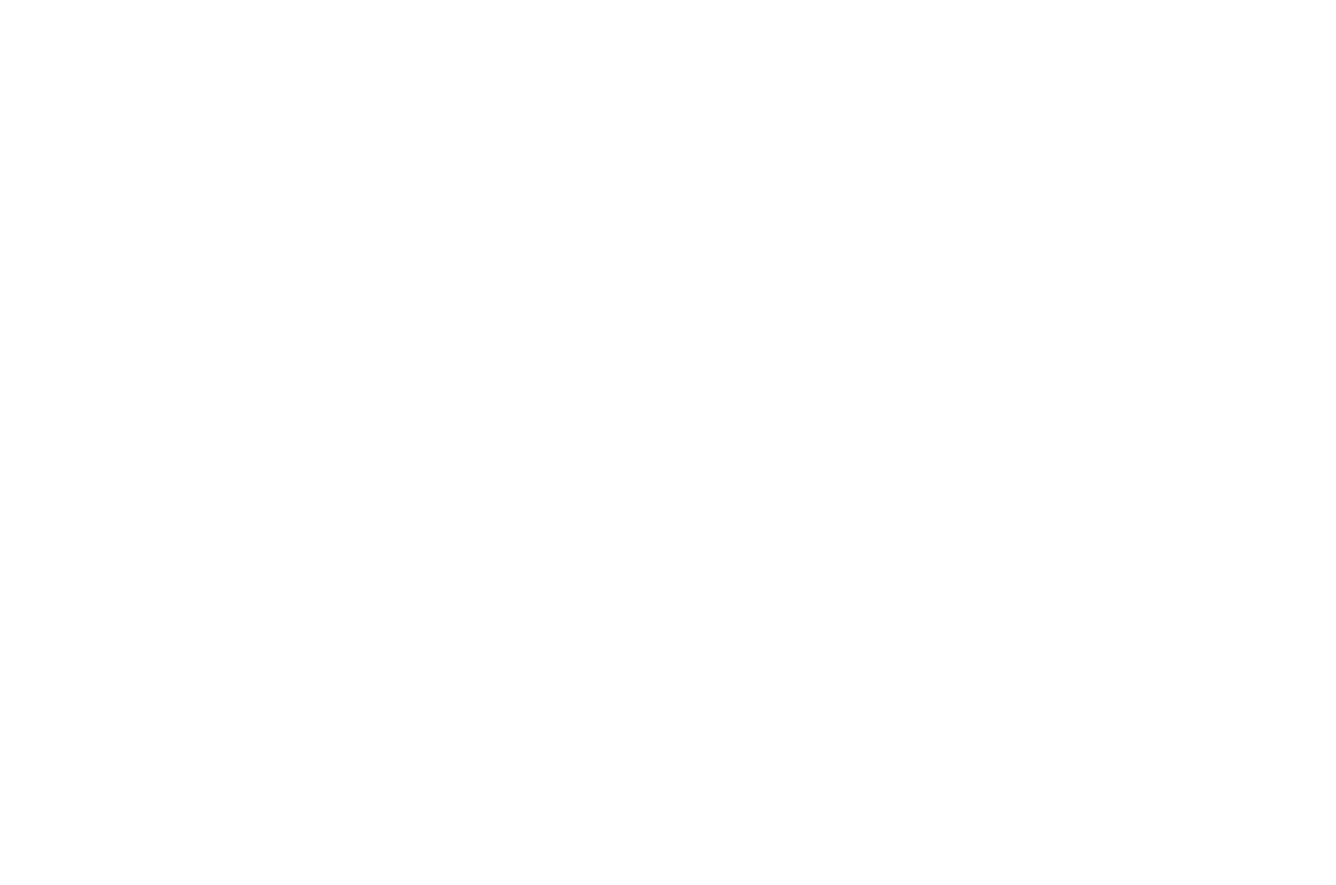
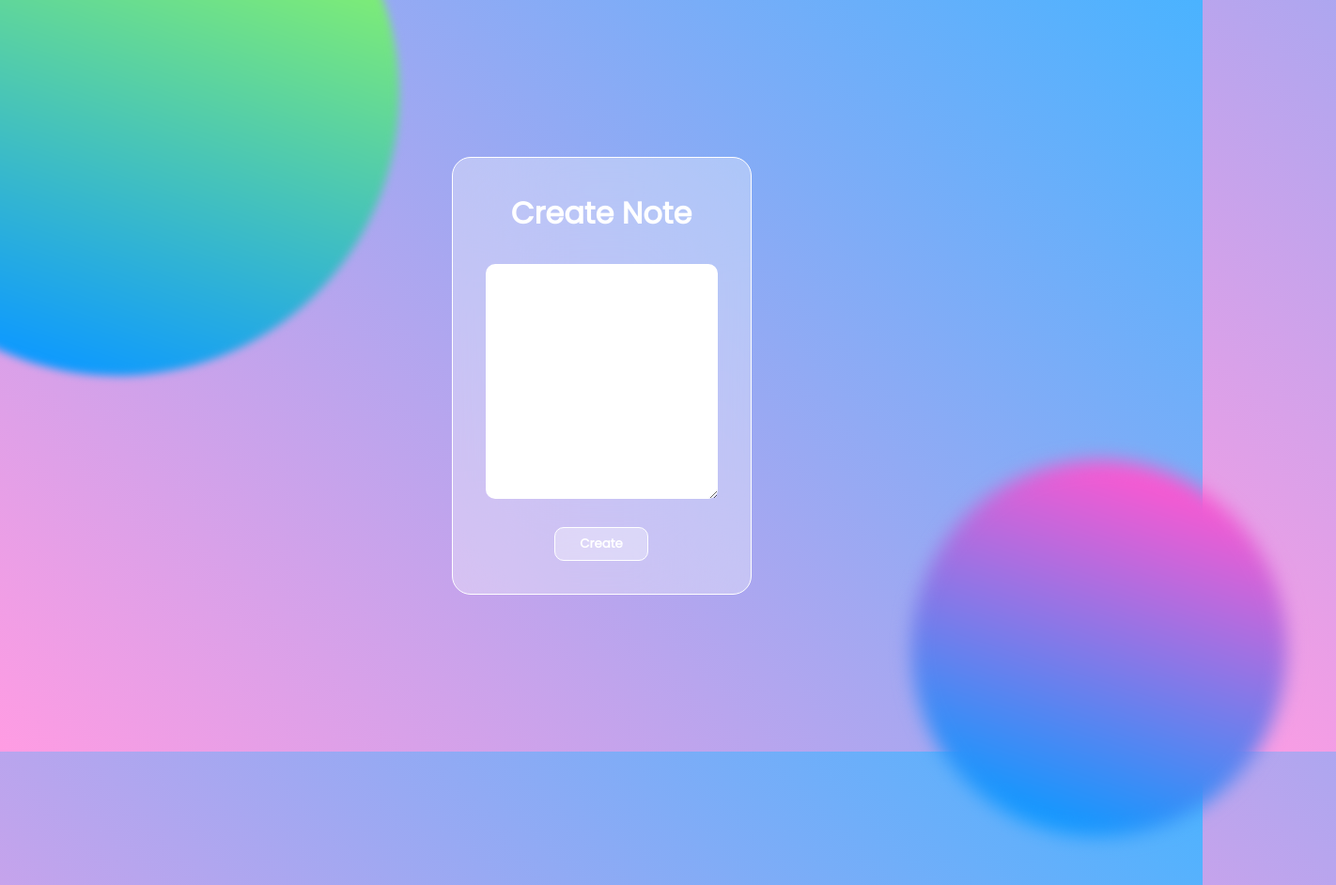
Before and after one commit to ketanprakash/Nice-Note-Taker-frontend, a plain HTML site: page notes.html in a window 1280 px wide. Shown: the whole page at 94% size, 1422 px wide, since content can reach past the window. Before the commit the page ends 800 px from the top, so only its background shows below. Drawn offline with Linux system fonts and the light colour scheme.

Commit message:
completed create notes page

```diff
--- a/notes.html
+++ b/notes.html
@@ -1,12 +1,22 @@
 <!DOCTYPE html>
 <html lang="en">
 <head>
+    <link rel="preconnect" href="https://fonts.gstatic.com">
+    <link href="https://fonts.googleapis.com/css2?family=Poppins&   display=swap" rel="stylesheet">
+    <link rel="stylesheet" href="style.css">
     <meta charset="UTF-8">
     <meta http-equiv="X-UA-Compatible" content="IE=edge">
     <meta name="viewport" content="width=device-width, initial-scale=1.0">
-    <title>Document</title>
+    <title>Create a Note</title>
 </head>
-<body>
-
+<body class = "notes-body">
+    <div class="notecontainer">
+        <h1> Create Note </h1>
+        <textarea class = "note" placeholder="Write a Note"> </textarea>
+        <button class = "create"> Create </button>
+    </div>
+    <div class="circle1"></div>
+    <div class="circle2"></div>
+    <script src="index.js"></script>
 </body>
 </html>
--- a/style.css
+++ b/style.css
@@ -12,7 +12,7 @@ body{
     background: linear-gradient(45deg, #FF9CE3, #4ab3ff);
     overflow: hidden;
     opacity: 0;
-    transition: all 1s ease;
+    transition: all 2s ease;
 }
 
 .visible{
@@ -113,6 +113,7 @@ main > div{
 }
 
 .signinbutton, .signupbutton{
+    font-weight: bold;
     cursor: pointer;
     margin: 15px;
     width: 100px;
@@ -121,9 +122,63 @@ main > div{
     border: 1px solid #FFFFFF;
     border-radius: 36px;
 }
-/* sigin.html styling */
+/* end sigin.html styling */
 
+/* notes.html styling */
+    .notes-body{
+        display: flex;
+        justify-content: center;
+        align-items: center;
+    }
+    .notecontainer{
+        border-radius: 20px;
+        display: flex;
+        flex-direction: column;
+        align-items: center;
+        padding: 20px;
+        background: rgba(255, 255, 255, 0.33);
+        border: 1px solid #FFFFFF;
+        backdrop-filter: blur(57px);
+    }
 
+    .notecontainer > h1{
+        margin: 15px;
+    }
+    .note{
+        border: 0px;
+        border-radius: 10px;
+        padding: 10px;
+        margin: 15px;
+        height: 250px;
+        color: black;
+    }
+    /*hide scrollbar but still scroll
+    https://stackoverflow.com/questions/16670931/hide-scroll-bar-but-while-still-being-able-to-scroll*/
+    .note {
+        overflow-y: scroll;
+        scrollbar-width: none; /* Firefox */
+        -ms-overflow-style: none;  /* Internet Explorer 10+ */
+    }
+    .note::-webkit-scrollbar { /* WebKit */
+        width: 0;
+        height: 0;
+    }
+    .note:focus{
+        outline: none;
+        border: 1px solid black;
+    }
+    .create{
+        cursor: pointer;
+        font-weight: bold;
+        margin: 15px;
+        border: 0px;
+        border-radius: 10px;
+        padding: 7px;
+        width: 100px;
+        background: rgba(255, 255, 255, 0.33);
+        border: 1px solid #FFFFFF;
+    }
+/* end notes.html styling */
 .circle1{
     /* Ellipse 1 */
     position: absolute;
```
Also changed, not shown: index.html (+1 -1 lines), signin.html (+1 -1 lines).
